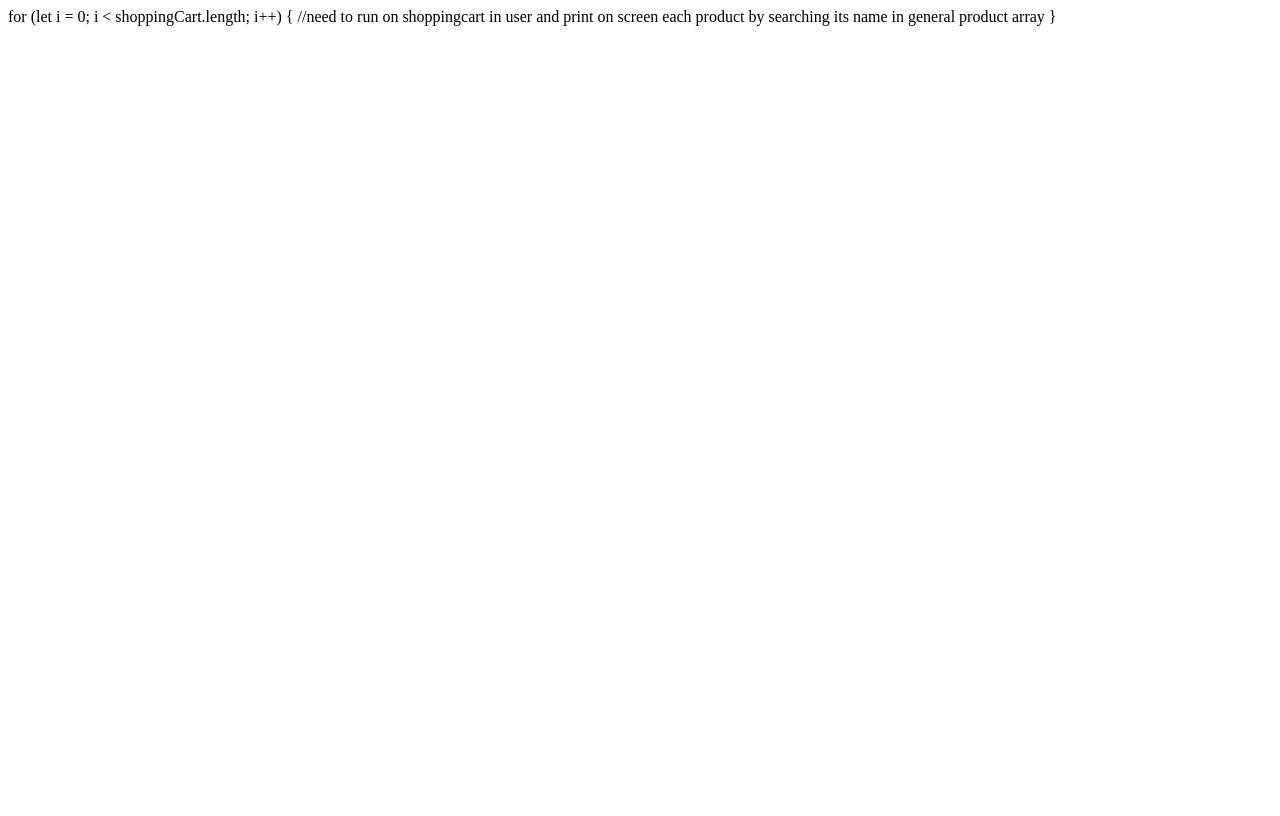
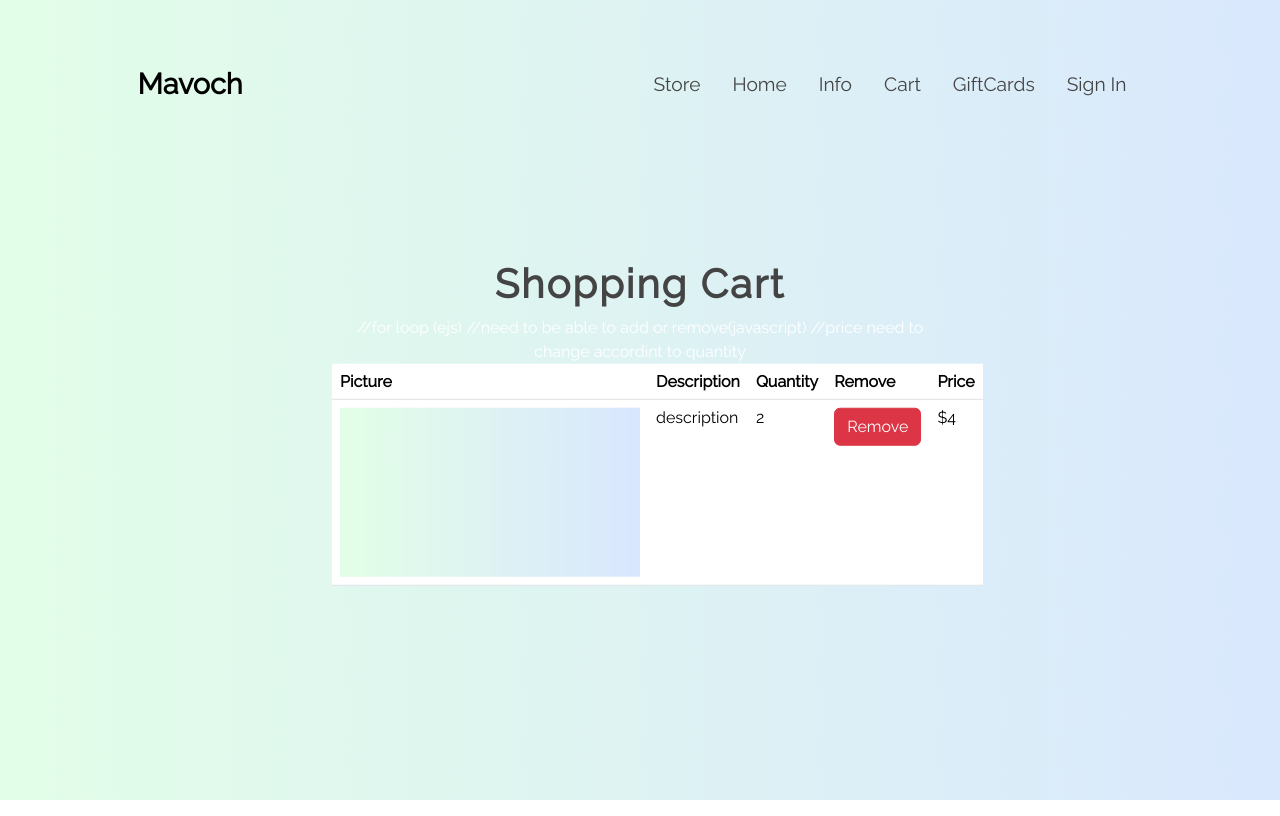
Before and after one commit to IdoAbram/WebStore, a website: page View/Cart.html in a window 1280 px wide. Drawn offline with nearby package versions, Linux system fonts and the light colour scheme.

Commit message:
Added base of cart

```diff
--- a/View/Cart.html
+++ b/View/Cart.html
@@ -1,15 +1,65 @@
-<!DOCTYPE html>
-<html lang="en">
+<html>
     <head>
-        <title>
-            Shopping Cart
-        </title>
+        <link href="https://fonts.googleapis.com/css?family=Raleway&display=swap" rel="stylesheet">
+        <link href="https://cdn.jsdelivr.net/npm/bootstrap@5.3.0-alpha1/dist/css/bootstrap.min.css" rel="stylesheet" integrity="sha384-GLhlTQ8iRABdZLl6O3oVMWSktQOp6b7In1Zl3/Jr59b6EGGoI1aFkw7cmDA6j6gD" crossorigin="anonymous">
+        <script src="https://cdn.jsdelivr.net/npm/bootstrap@5.3.0-alpha1/dist/js/bootstrap.bundle.min.js" integrity="sha384-w76AqPfDkMBDXo30jS1Sgez6pr3x5MlQ1ZAGC+nuZB+EYdgRZgiwxhTBTkF7CXvN" crossorigin="anonymous"></script>
+        <link href="Cart.css" rel="stylesheet">
     </head>
     <body>
-        <div class="products">
-            for (let i = 0; i < shoppingCart.length; i++) {
-                //need to run on shoppingcart in user and print on screen each product by searching its name in general product array
-            }
-        </div>
+        <form method="post" action="http://localhost:8080//HomePage">
+            <div class="container-fluid banner">
+                <div class="row">
+                    <div class="col-md-12">
+                        <nav class="navbar">
+                            <div class="navbar-brand">Mavoch</div>
+                            <ul class="nav">
+                                <li class="nav-item">
+                                    <a class="nav-link" href="#">Store</a>
+                                </li>
+                                <li class="nav-item">
+                                    <a class="nav-link" href="#">Home</a>
+                                </li>
+                                <li class="nav-item">
+                                    <a class="nav-link" href="#">Info</a>
+                                </li>
+                                <li class="nav-item">
+                                    <a class="nav-link" href="#">Cart</a>
+                                </li>
+                                <li class="nav-item">
+                                    <a class="nav-link" href="#">GiftCards</a>
+                                </li>
+                                <li class="nav-item">
+                                    <a class="nav-link" href="#">Sign In</a>
+                                </li>
+                            </ul>
+                        </nav>
+                    </div>
+                    <div class="col-md-6 offset-md-3 info text-center">
+                        <h1>Shopping Cart</h1>
+                        <table class="table">
+                            <thead>
+                              <tr>
+                                <th scope="col">Picture</th>
+                                <th scope="col">Description</th>
+                                <th scope="col">Quantity</th>
+                                <th scope="col">Remove</th>
+                                <th scope="col">Price</th>
+                              </tr>
+                            </thead>
+                            <tbody>
+                                //for loop (ejs)
+                              <tr>
+                                <td><img src="Logo.png" style="width: 300px;"></td>
+                                <td>description</td>
+                                <td>2</td>//need to be able to add or remove(javascript)
+                                <td><button type="button" class="btn btn-danger">Remove</button></td>
+                                <td>$4</td>//price need to change accordint to quantity
+                              </tr>
+                            </tbody>
+                          </table>
+                    </div>
+                </div>
+            </div>
+        </form>
     </body>
 </html>
--- /dev/null
+++ b/View/Cart.js
@@ -0,0 +1,4 @@
+let title
+function addToCart() {
+
+}
```
Also changed, not shown: View/HomePage.html (deleted, +0 -47 lines), View/Cart.css (renamed from View/HomePage.css).
